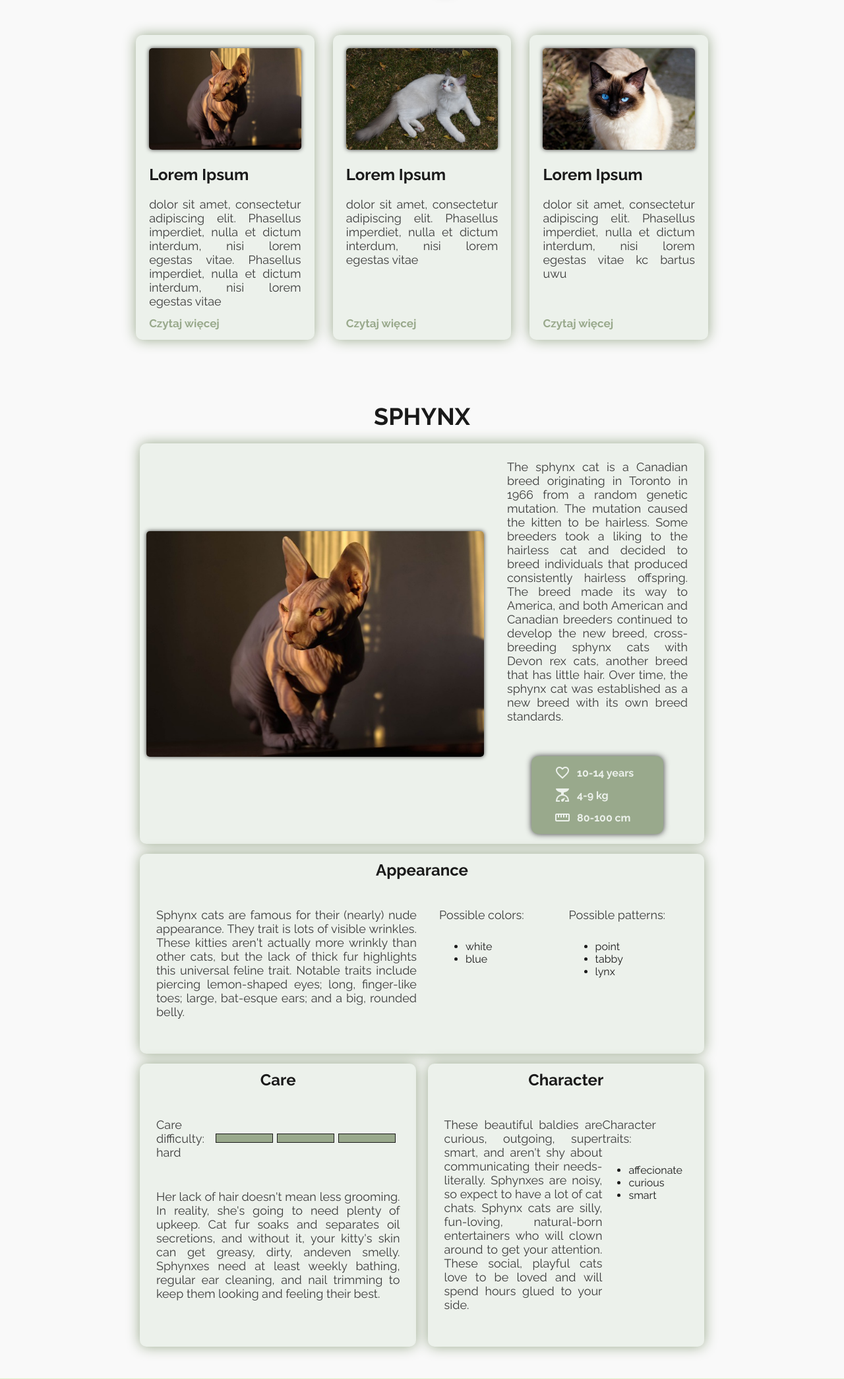
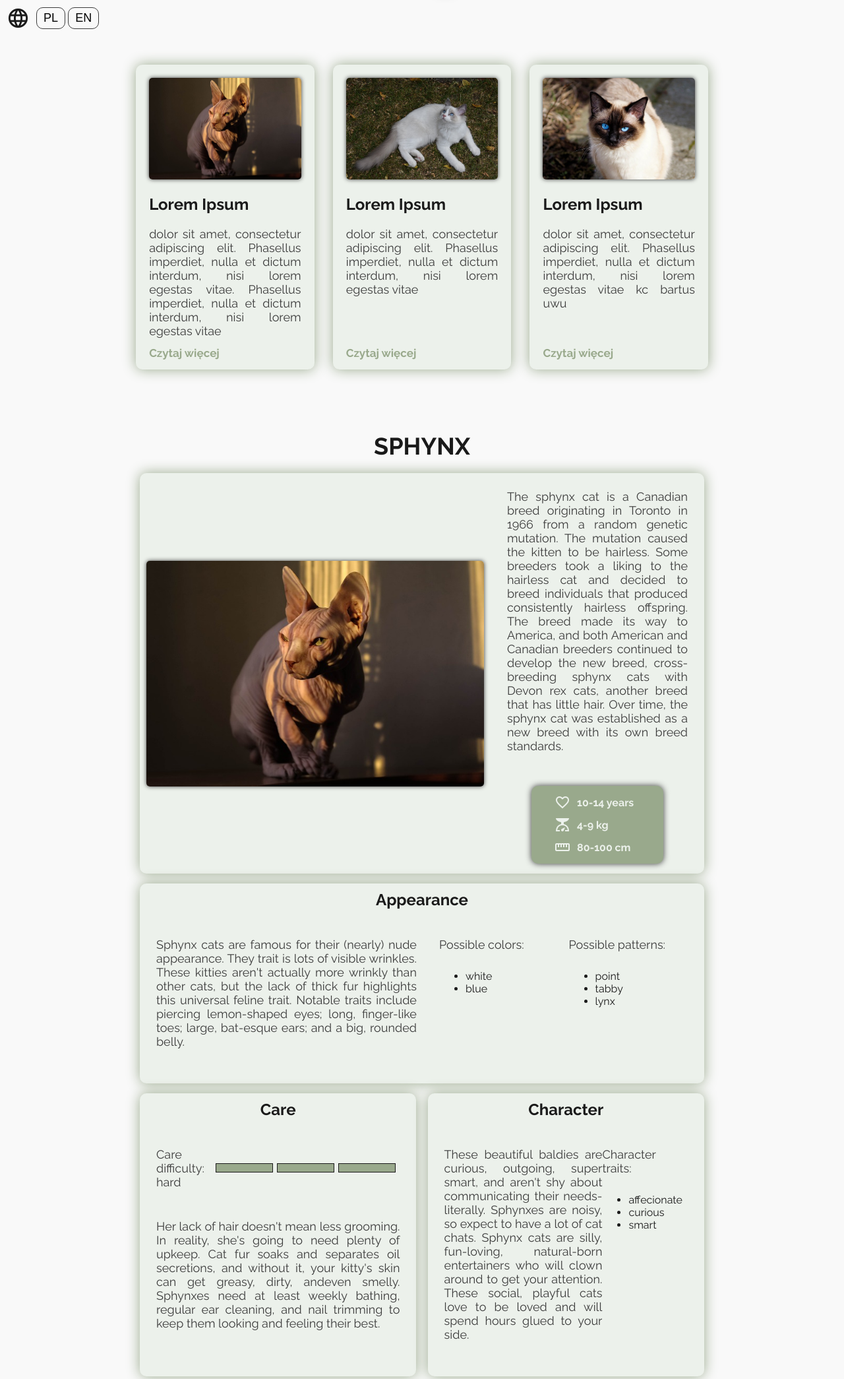
Before and after one commit to Liccv/liccv.github.io, a Django app: page / in a window 1280 px wide. Shown: the part 100-2190 px from the top of the page at 66% size. Run offline with Django 4.2, Linux system fonts and the light colour scheme.

Commit message:
dodano przyciski do zmiany języka

```diff
--- a/django-project/cats/static/style.css
+++ b/django-project/cats/static/style.css
@@ -33,6 +33,28 @@ header h1 {
   transform: translate(-50%, -50%);
   font-size: 50px;
   text-shadow: 0px 0px 20px var(--darker_gray);
+}
+
+#language_bar {
+  margin: 10px 0 0 10px;
+  color: var(--darker_gray);
+  display: flex;
+  direction: row;
+  align-items: center;
+}
+
+#language_bar i {
+  font-size: 35px;
+  padding-right: 10px;
+}
+
+#language_bar button {
+  cursor: pointer;
+  padding: 5px 10px;
+  background-color: var(--white);
+  border: var(--gray) 1px solid;
+  border-radius: 10px;
+  font-size: 18px;
 }
 
 section {
--- a/django-project/cats/templates/index.html
+++ b/django-project/cats/templates/index.html
@@ -16,6 +16,14 @@
     <header>
       <h1>Koty</h1>
     </header>
+    <div id="language_bar">
+
+      <i class="material-icons">language</i>
+      <div>
+      <button>PL</button>
+      <button>EN</button>
+    </div>
+    </div>
     <section>
       <div id="cards">
         <div class="cat_card card">
```
